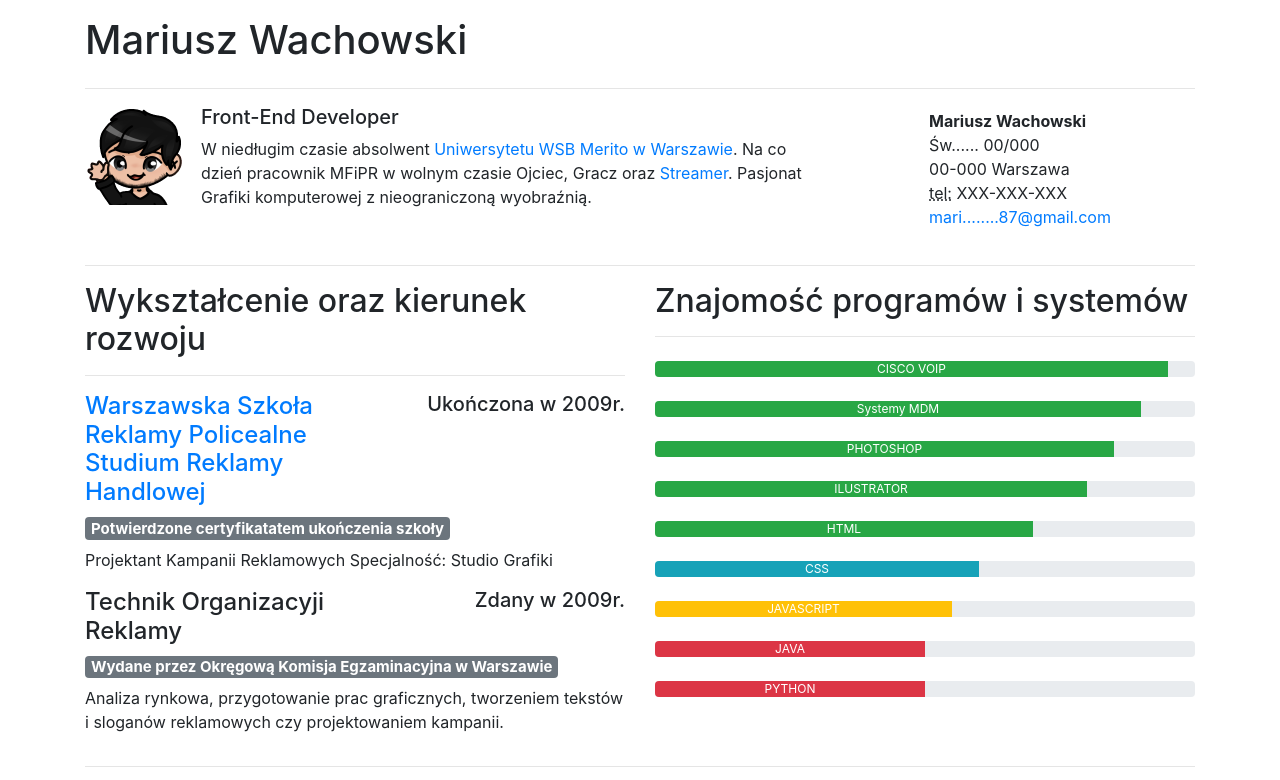
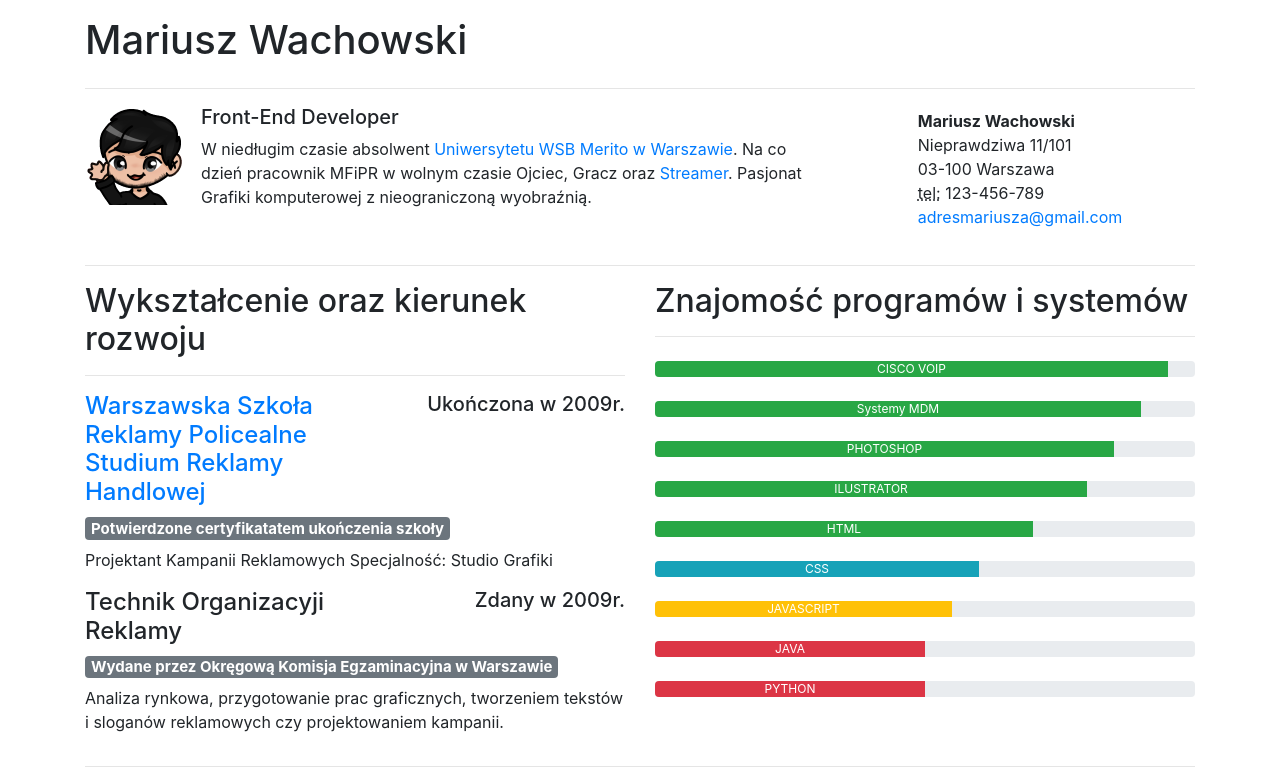
Before and after one commit to MarioDeWacho/cv, a plain HTML site: page index.html in a window 1280 px wide. Shown: the top 780 px of the page. Drawn offline with Linux system fonts and the light colour scheme.

Commit message:
Update index.html

```diff
--- a/index.html
+++ b/index.html
@@ -49,10 +49,10 @@
           <div class="row justify-content-md-around m-1">
             <address>
               <strong>Mariusz Wachowski</strong><br>
-              Św...... 00/000<br>
-              00-000 Warszawa<br>
-              <abbr title="Phone">tel:</abbr> XXX-XXX-XXX<br>
-              <a href="mailto:#">mari........87@gmail.com</a>
+              Nieprawdziwa 11/101<br>
+              03-100 Warszawa<br>
+              <abbr title="Phone">tel:</abbr> 123-456-789<br>
+              <a href="mailto:#">adresmariusza@gmail.com</a>
             </address>
           </div>
         </div>
```
